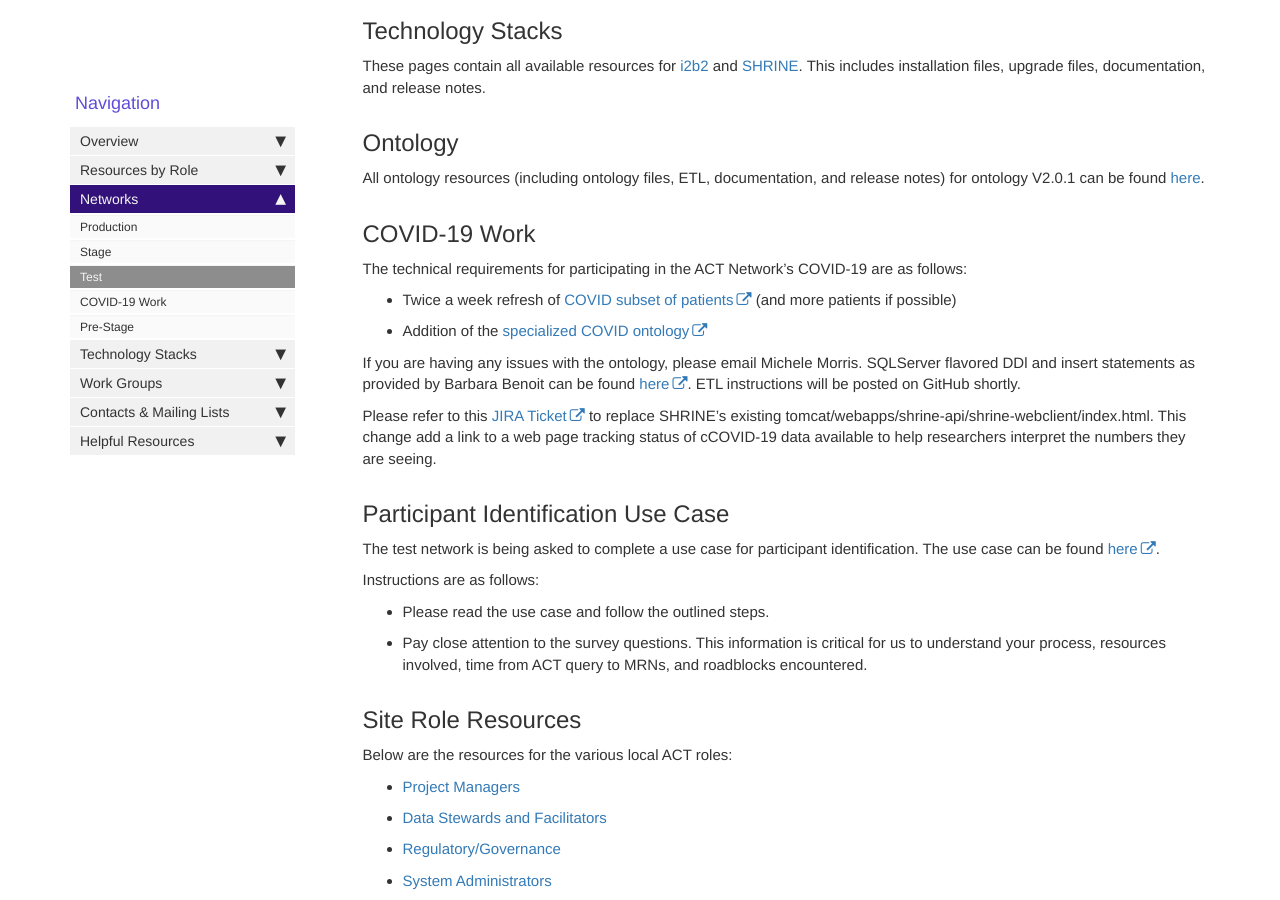
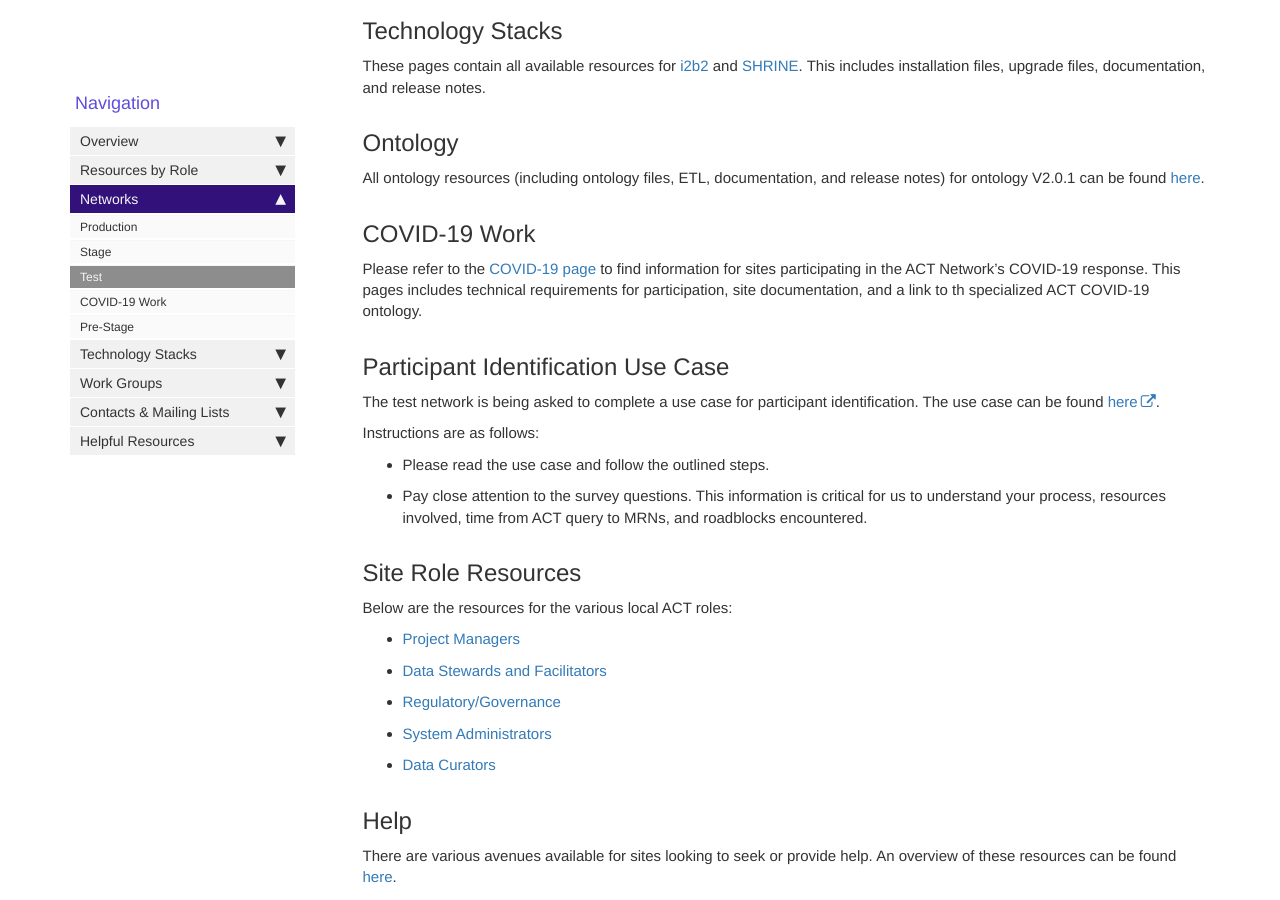
Before and after one commit to dbmi-pitt/ACT-Network, a Jekyll site: the page built from pages/mydoc/test.md, in a window 1280 px wide and 900 px high, scrolled down 861 px. Built offline with Jekyll 4.4.1, drawn with Linux system fonts in a browser that asks for light colours; comment, search, counter and statistics services are not loaded.

Commit message:
Update test.md

```diff
--- a/pages/mydoc/test.md
+++ b/pages/mydoc/test.md
@@ -30,13 +30,7 @@ These pages contain all available resources for [i2b2](/ACT-Network/i2b2.html) a
 All ontology resources (including ontology files, ETL, documentation, and release notes) for ontology V2.0.1 can be found [here](/ACT-Network/ontology.html).
 
 ## COVID-19 Work
-The technical requirements for participating in the ACT Network's COVID-19 are as follows:
-*	Twice a week refresh of [COVID subset of patients](https://github.com/shyamvis/covid-phenotyping/blob/master/inclusion-criteria.md) (and more patients if possible)
-*	Addition of the [specialized COVID ontology](https://github.com/shyamvis/covid-phenotyping)
-
-If you are having any issues with the ontology, please email Michele Morris. SQLServer flavored DDl and insert statements as provided by Barbara Benoit can be found [here](https://github.com/shyamvis/covid-phenotyping/blob/master/ACT_COVID19_Mart_Ont_SSMS.sql). ETL instructions will be posted on GitHub shortly.
-
-Please refer to this [JIRA Ticket](https://actnetwork.atlassian.net/projects/ACT/issues/ACT-396?filter=addedrecently&orderby=created%20DESC) to replace SHRINE's existing tomcat/webapps/shrine-api/shrine-webclient/index.html. This change add a link to a web page tracking status of cCOVID-19 data available to help researchers interpret the numbers they are seeing.
+Please refer to the [COVID-19 page](/ACT-Network/covid.html) to find information for sites participating in the ACT Network's COVID-19 response. This pages includes technical requirements for participation, site documentation, and a link to th specialized ACT COVID-19 ontology.
 
 ## Participant Identification Use Case
 The test network is being asked to complete a use case for participant identification. The use case can be found [here](https://pitt.box.com/s/m77qy7rmby7iwievb16izltwk64i9scx).
```
